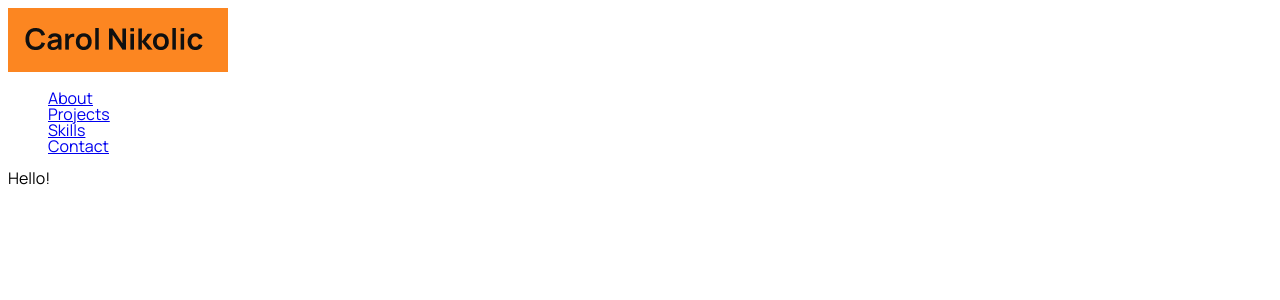
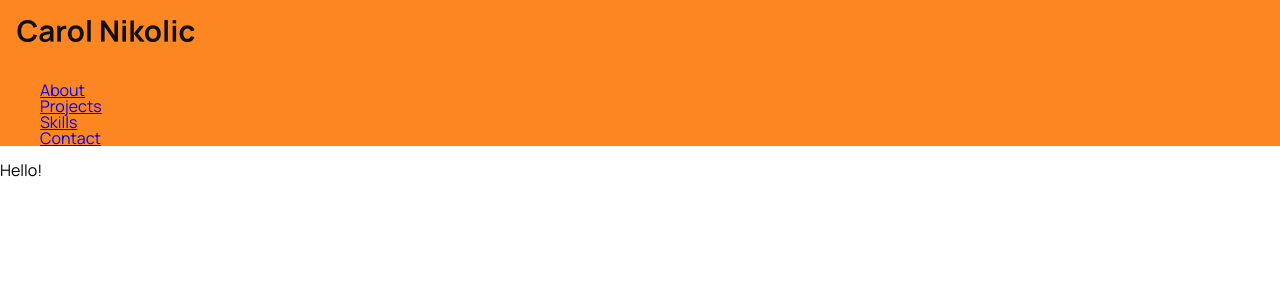
Before and after one commit to CarolANikolic/portfolio, a Next.js app: page / in a window 1280 px wide. Shown: the top 300 px of the page. Built offline with nearby package versions, Linux system fonts and the light colour scheme.

Commit message:
style: set color variables, basic main style and navbar background color.

```diff
--- a/app/globals.css
+++ b/app/globals.css
@@ -24,12 +24,32 @@ table {
 	border-spacing: 0;
 }
 
+/* Global colors */
+:root {
+  --orange: #FC8621;
+  --black: #101010;
+  --yellow: #F9E0AE;
+  --white: #f5f5f5;
+}
+
 /* Global styles */
 html {
   scroll-behavior: smooth;
+  font-family: 'Manrope', sans-serif;
 }
 
 html,
 body {
-  font-family: 'Manrope', sans-serif;
+  box-sizing: border-box;
+  margin: 0;
+  padding: 0;
 }
+
+main {
+	display: flex;
+	flex-direction: column;
+    flex-grow: 1;
+
+	width: 100%;
+	margin: 0 auto;
+}
--- a/components/NavBar/index.js
+++ b/components/NavBar/index.js
@@ -3,10 +3,11 @@
 import Link from "next/link";
 import Image from "next/image";
 import logoImg from "@/public/images/logo.png";
+import styles from "./index.module.css"
 
 export default function NavBar() {
     return (
-        <header>
+        <header className={styles.header}>
             <div>
                 <Link href="/">
                     <div>
--- a/components/NavBar/index.module.css
+++ b/components/NavBar/index.module.css
@@ -0,0 +1,3 @@
+.header {
+    background-color: var(--orange);
+}
```
